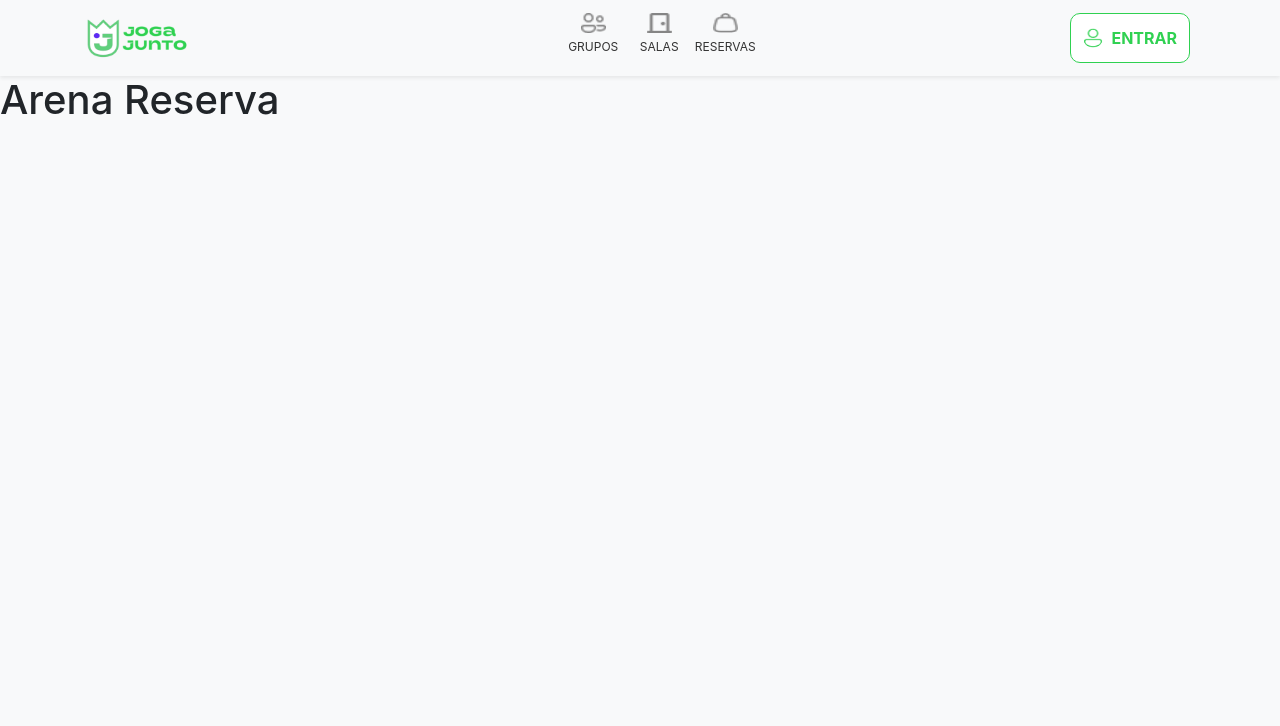
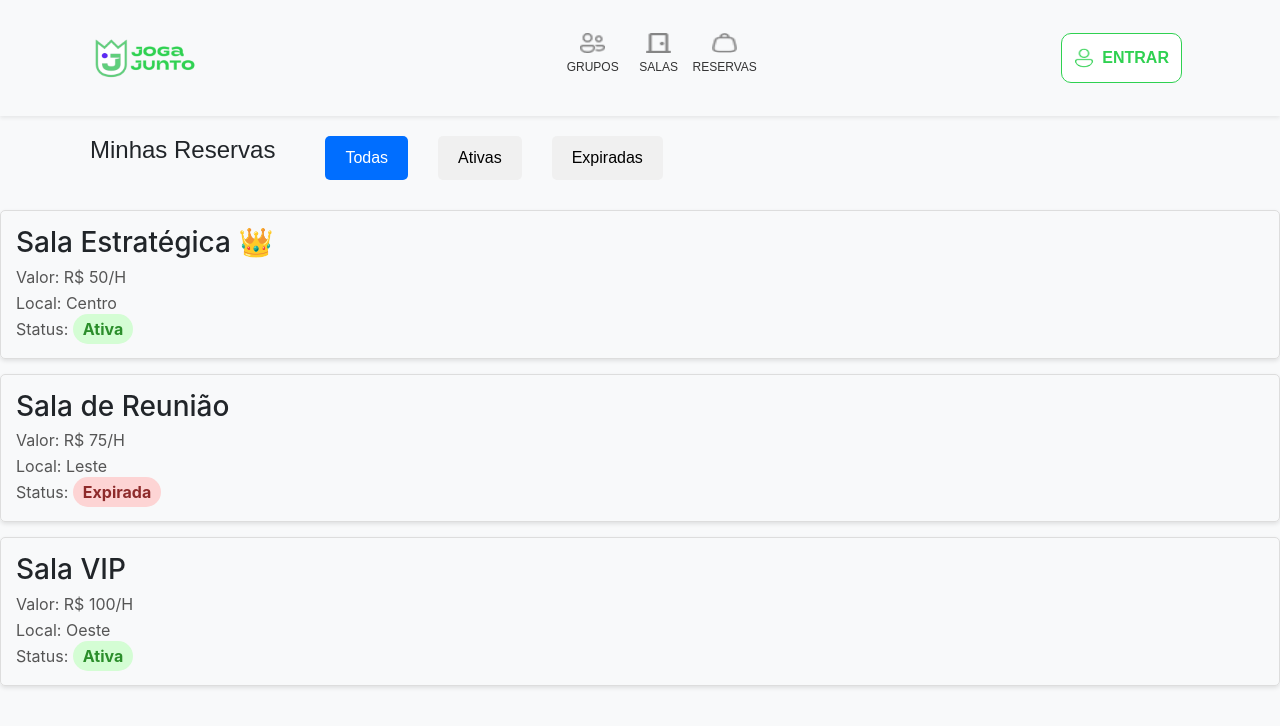
Before and after one commit to ifalO4CDA/JogaJunto-front, a React (Create React App) app: page /arena/reserva in a window 1280 px wide. Shown: the top 726 px of the page. Built offline with nearby package versions, Linux system fonts and the light colour scheme.

Commit message:
feat/telaReservas

```diff
--- a/src/components/header.jsx
+++ b/src/components/header.jsx
@@ -47,7 +47,7 @@ const Header = ({ onLoginClick, buttonRef }) => {
             </Button>
           </Navbar.Brand>
 
-          <Navbar.Brand as={Link} to="/reservas" className="mx-2">
+          <Navbar.Brand as={Link} to="/arena/reserva" className="mx-2">
             <Button className="btn-composto">
               <img
                 src={reservasImage} // Imagem para "Reservas"
--- a/src/pages/arena/arenaReserva.js
+++ b/src/pages/arena/arenaReserva.js
@@ -1,11 +1,64 @@
-import React from 'react';
+// Reservas.js
+import React, { useState, useEffect } from "react";
+import "../../styles/pages/arena/arenaReserva.css";
 
-const ArenaReserva = () => {
+const Reservas = () => {
+  const [filter, setFilter] = useState("todas");
+  const [reservas, setReservas] = useState([
+    { id: 1, nome: "Sala Estratégica", status: "ativa", valor: "R$ 50/H", local: "Centro", papel: "dono" },
+    { id: 2, nome: "Sala de Reunião", status: "expirada", valor: "R$ 75/H", local: "Leste", papel: "participante" },
+    { id: 3, nome: "Sala VIP", status: "ativa", valor: "R$ 100/H", local: "Oeste", papel: "participante" },
+  ]);
+
+  useEffect(() => {
+    console.log("Reservas carregadas:", reservas);
+  }, [reservas]);
+
+  const filteredReservas = reservas.filter((reserva) => {
+    if (filter === "ativas") return reserva.status === "ativa";
+    if (filter === "expiradas") return reserva.status === "expirada";
+    return true; // todas
+  });
+
   return (
     <div>
-      <h1>Arena Reserva</h1>
+      <div className="container">
+        <h1 className="titulo left-align">Minhas Reservas</h1>
+        <div className="filter-buttons">
+          <button onClick={() => setFilter("todas")} className={filter === "todas" ? "active" : ""}>
+            Todas
+          </button>
+          <button onClick={() => setFilter("ativas")} className={filter === "ativas" ? "active" : ""}>
+            Ativas
+          </button>
+          <button onClick={() => setFilter("expiradas")} className={filter === "expiradas" ? "active" : ""}>
+            Expiradas
+          </button>
+        </div>
+      </div>
+
+      <div className="reservas-list">
+        {filteredReservas.length > 0 ? (
+          filteredReservas.map((reserva) => (
+            <div key={reserva.id} className="reserva-card">
+              <div className="reserva-info">
+                <h3>
+                  {reserva.nome} {reserva.papel === "dono" && <span className="dono-flag">👑</span>}
+                </h3>
+                <p>Valor: {reserva.valor}</p>
+                <p>Local: {reserva.local}</p>
+                <p>
+                  Status: <span className={`status ${reserva.status}`}>{reserva.status}</span>
+                </p>
+              </div>
+            </div>
+          ))
+        ) : (
+          <p className="no-reservas">Nenhuma reserva encontrada.</p>
+        )}
+      </div>
     </div>
   );
 };
 
-export default ArenaReserva;
+export default Reservas;
--- /dev/null
+++ b/src/styles/pages/arena/arenaReserva.css
@@ -0,0 +1,84 @@
+.container {
+    padding: 20px;
+    font-family: Arial, sans-serif;
+    justify-content: flex-start;
+    gap: 50px;
+  }
+  .left-align {
+    text-align: left;
+  }
+
+  .titulo {
+    display: flex;
+    font-size: 24px;
+    margin-bottom: 10px;
+    align-items: left;
+  }
+
+  .filter-buttons {
+    display: flex;
+    gap: 30px;
+    margin-bottom: 10px;
+    align-items: center;
+  }
+
+  .filter-buttons button {
+    padding: 10px 20px;
+    border: none;
+    border-radius: 5px;
+    background-color: #f0f0f0;
+    cursor: pointer;
+  }
+
+  .filter-buttons button.active {
+    background-color: #006eff;
+    color: white;
+  }
+
+  .reservas-list {
+    display: flex;
+    flex-direction: column;
+    gap: 15px;
+  }
+  .reservas-list.centered {
+    display: flex;
+    flex-direction: column;
+    align-items: center;
+    justify-content: center;
+  }
+
+  .reserva-card {
+    display: flex;
+    justify-content: space-between;
+    align-items: center;
+    padding: 15px;
+    border: 1px solid #ddd;
+    border-radius: 5px;
+    box-shadow: 0 2px 4px rgba(0, 0, 0, 0.1);
+  }
+
+  .reserva-info h3 {
+    margin: 0 0 5px;
+  }
+
+  .reserva-info p {
+    margin: 2px 0;
+    color: #555;
+  }
+
+  .status {
+    padding: 5px 10px;
+    border-radius: 15px;
+    font-weight: bold;
+    text-transform: capitalize;
+  }
+
+  .status.ativa {
+    background-color: #d4fdd4;
+    color: #2b8e2b;
+  }
+
+  .status.expirada {
+    background-color: #fdd4d4;
+    color: #8e2b2b;
+  }
```
Also changed, not shown: src/pages/cadastro/confirmacaoEmail.js (added, +115 -0 lines).
